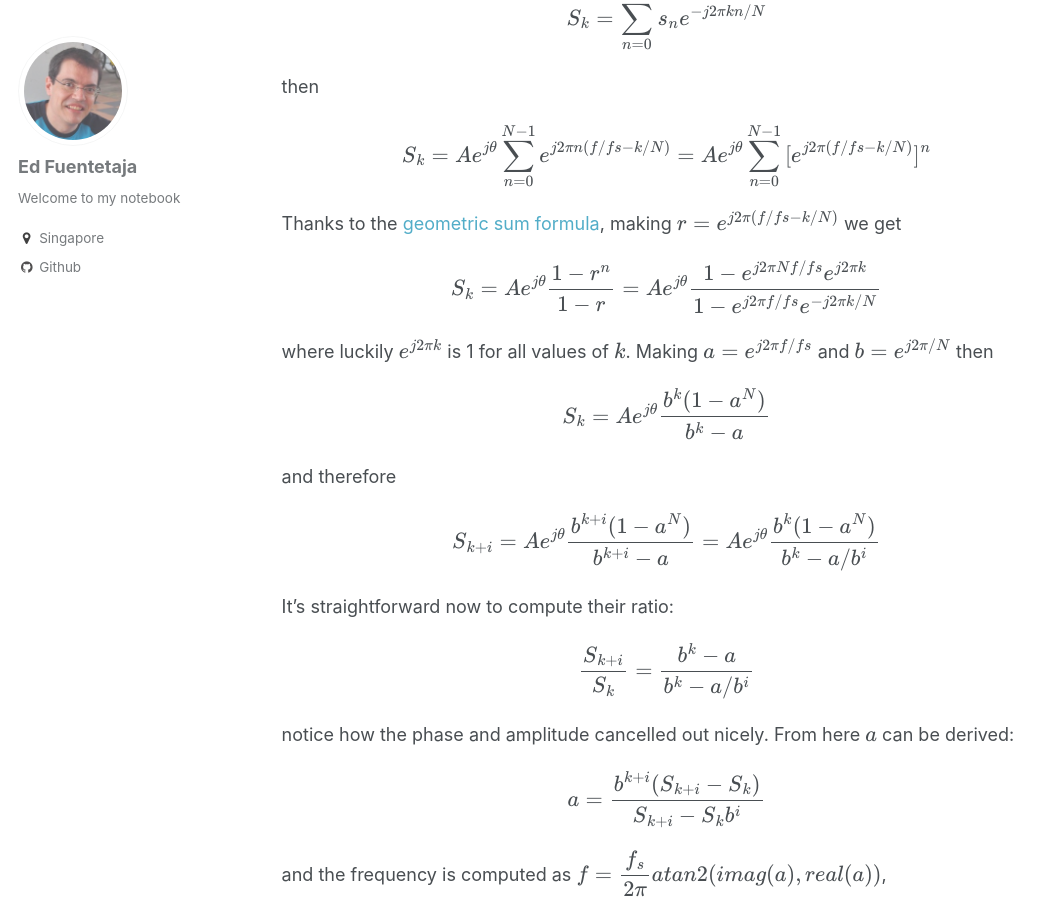
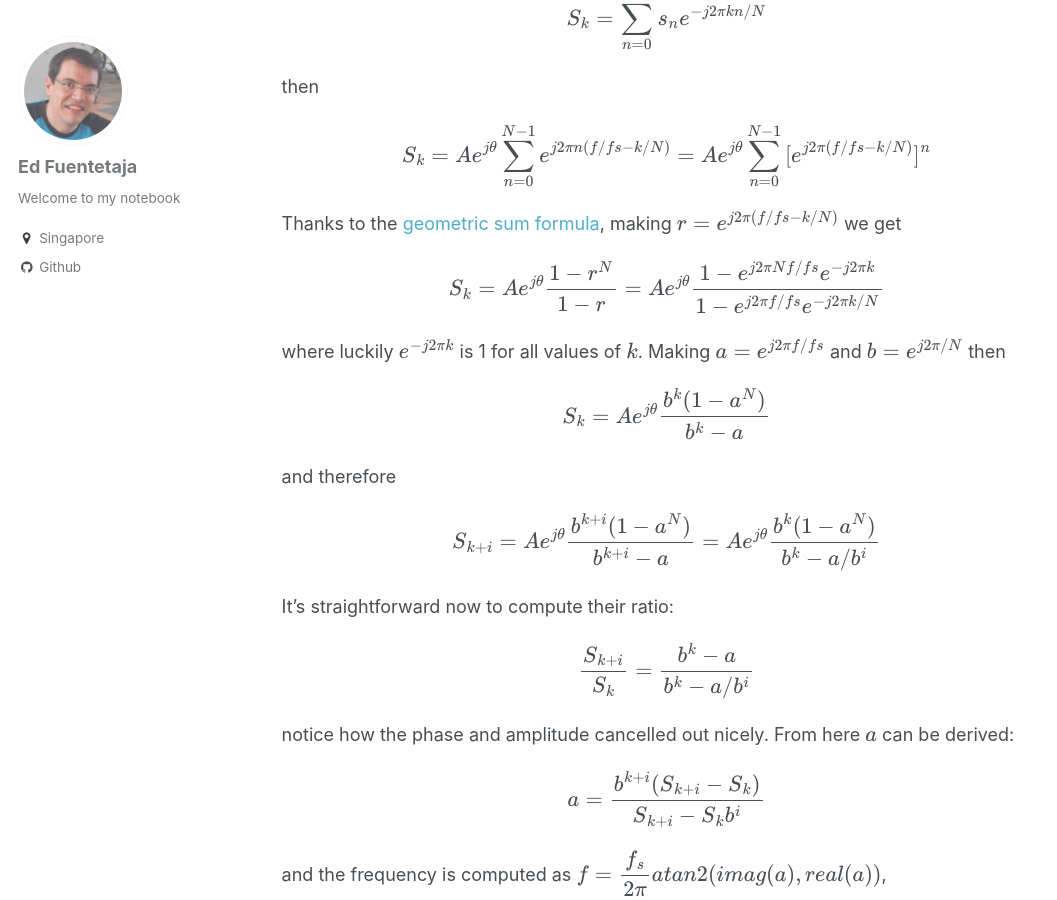
Before and after one commit to EdFuentetaja/EdFuentetaja.github.io, a Jekyll site: the page built from _posts/2019-08-03-frequency_estimation.markdown, in a window 1280 px wide and 900 px high, scrolled down 5707 px. Shown: the whole window, without its empty margins (0-1057 px from the left). Built offline with Jekyll 4.4.1, drawn with Linux system fonts in a browser that asks for light colours; formulas are drawn with MathJax 3; comment, search, counter and statistics services are not loaded.

Commit message:
Fixed formula.

```diff
--- a/_posts/2019-08-03-frequency_estimation.markdown
+++ b/_posts/2019-08-03-frequency_estimation.markdown
@@ -108,9 +108,9 @@ $$S_k=A e^{j \theta} \sum_{n=0}^{N-1}{e^{j 2 \pi n (f/fs - k/N)}} = A e^{j \thet
 
 Thanks to the [geometric sum formula][geometric_series], making $$r = e^{j 2 \pi (f/fs - k/N)}$$ we get
 
-$$S_k=A e^{j \theta} \dfrac{1-r^n}{1-r} = A e^{j \theta} \dfrac{1-e^{j 2 \pi N f/fs} e^{j 2 \pi k}}{1 - e^{j 2 \pi f/fs} e^{-j2 \pi k/N}}$$
+$$S_k=A e^{j \theta} \dfrac{1-r^N}{1-r} = A e^{j \theta} \dfrac{1-e^{j 2 \pi N f/fs} e^{-j 2 \pi k}}{1 - e^{j 2 \pi f/fs} e^{-j 2 \pi k/N}}$$
 
-where luckily $$e^{j 2 \pi k}$$ is 1 for all values of $$k$$. Making $$a = e^{j 2 \pi f/fs}$$ and $$b = e^{j 2 \pi/N}$$ then
+where luckily $$e^{-j 2 \pi k}$$ is 1 for all values of $$k$$. Making $$a = e^{j 2 \pi f/fs}$$ and $$b = e^{j 2 \pi/N}$$ then
 
 $$S_k=A e^{j \theta} \dfrac{b^k(1-a^N)}{b^k-a}$$
 
```
